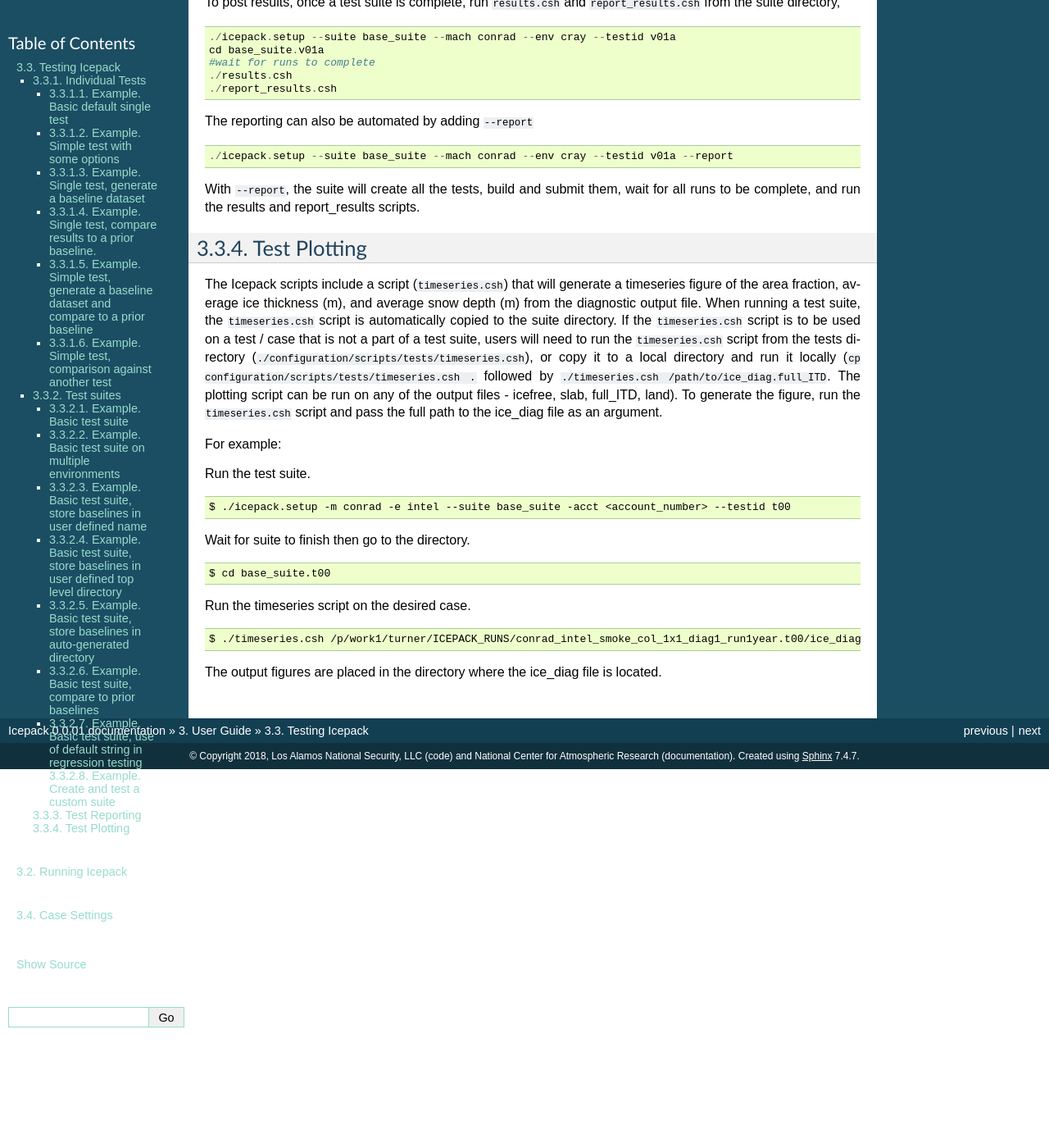
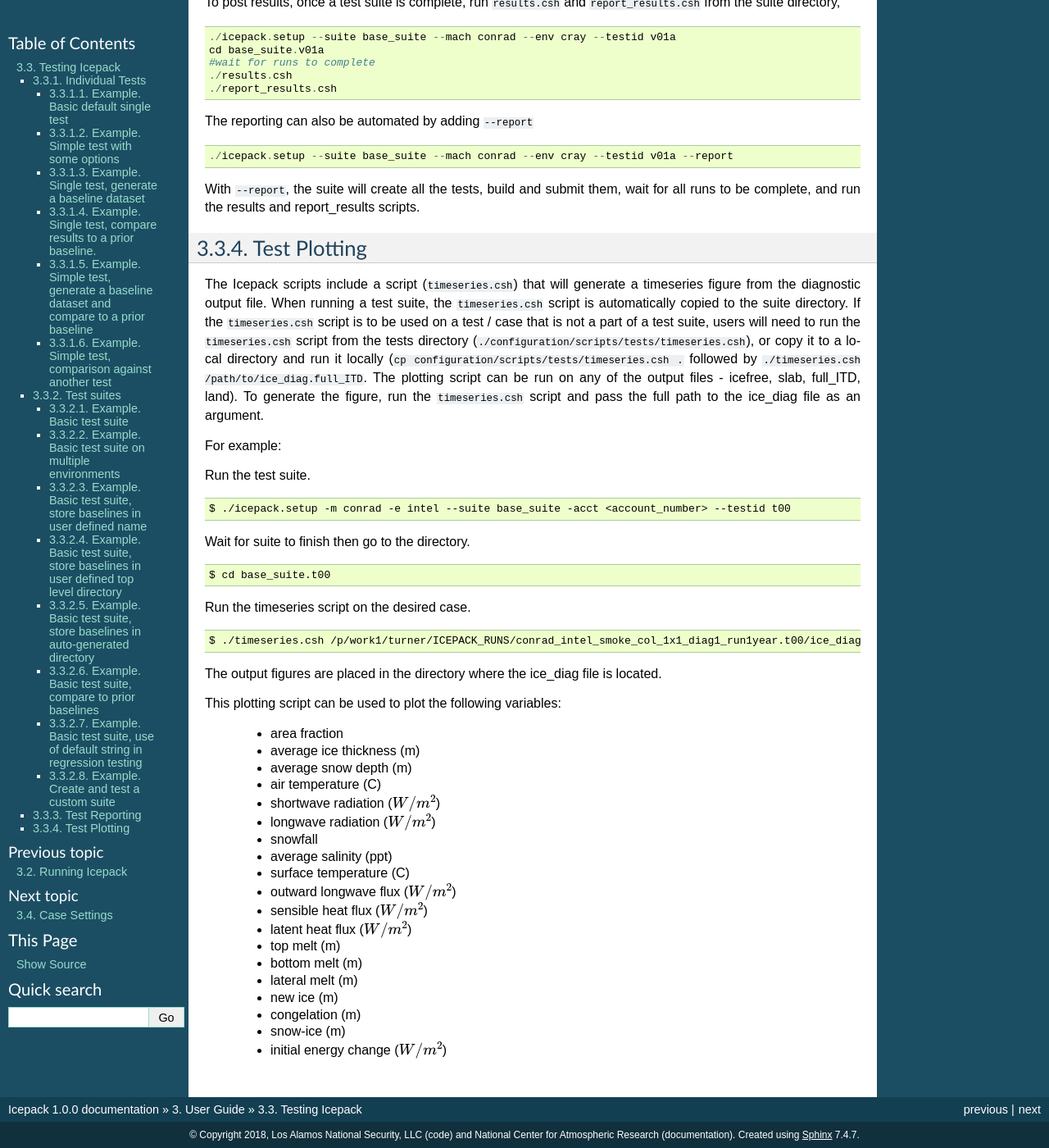
Before and after one commit to CICE-Consortium/Icepack, a Sphinx documentation site: the page built from doc/source/user_guide/ug_testing.rst, in a window 1280 px wide and 1400 px high, scrolled down 7576 px. Shown: the whole window at 82% size. Built offline with Sphinx 7.4.7, drawn with Linux system fonts in a browser that asks for light colours; some of the changed text lies outside the part shown.

Commit message:
Icepack doc odds and ends (#161)
* Documentation

* Adding PDF

```diff
--- a/doc/source/conf.py
+++ b/doc/source/conf.py
@@ -62,9 +62,9 @@ author = u'CICE-Consortium'
 # built documents.
 #
 # The short X.Y version.
-version = u'0.0'
+version = u'1.0.0'
 # The full version, including alpha/beta/rc tags.
-release = u'0.0.01'
+release = u'1.0.0'
 
 # The language for content autogenerated by Sphinx. Refer to documentation
 # for a list of supported languages.
--- a/doc/source/user_guide/ug_testing.rst
+++ b/doc/source/user_guide/ug_testing.rst
@@ -475,8 +475,8 @@ wait for all runs to be complete, and run the results and report_results scripts
 Test Plotting
 ----------------
 
-The Icepack scripts include a script (``timeseries.csh``) that will generate a timeseries figure of
-the area fraction, average ice thickness (m), and average snow depth (m) from the diagnostic output file.
+The Icepack scripts include a script (``timeseries.csh``) that will generate a timeseries
+figure from the diagnostic output file.
 When running a test suite, the ``timeseries.csh`` script is automatically copied to the suite directory.
 If the ``timeseries.csh`` script is to be used on a test / case that is not a part of a test suite,
 users will need to run the ``timeseries.csh`` script from the tests directory
@@ -501,3 +501,25 @@ Run the timeseries script on the desired case. ::
 $ ./timeseries.csh /p/work1/turner/ICEPACK_RUNS/conrad_intel_smoke_col_1x1_diag1_run1year.t00/ice_diag.full_ITD
 
 The output figures are placed in the directory where the ice_diag file is located.
+
+This plotting script can be used to plot the following variables:
+
+  - area fraction
+  - average ice thickness (m)
+  - average snow depth (m)
+  - air temperature (C)
+  - shortwave radiation (:math:`W/m^2`)
+  - longwave radiation (:math:`W/m^2`)
+  - snowfall
+  - average salinity (ppt)
+  - surface temperature (C)
+  - outward longwave flux (:math:`W/m^2`)
+  - sensible heat flux (:math:`W/m^2`)
+  - latent heat flux (:math:`W/m^2`)
+  - top melt (m)
+  - bottom melt (m)
+  - lateral melt (m)
+  - new ice (m)
+  - congelation (m)
+  - snow-ice (m)
+  - initial energy change (:math:`W/m^2`)
--- a/doc/source/user_guide/ug_troubleshooting.rst
+++ b/doc/source/user_guide/ug_troubleshooting.rst
@@ -112,10 +112,10 @@ albedos will still be zero in the dark, polar winter hemisphere.
 Interpretation of general results
 ---------------------------------
 
-Icepack releases are ``functional releases'' in the sense that the code runs,
+Icepack releases are "functional releases" in the sense that the code runs,
 does not crash, passes various tests, and requires further work to establish
 its scientific validity.  In general, users are not encouraged to use any of the
-CICE Consortium's model configurations to obtain ``scientific'' results.  The
+CICE Consortium's model configurations to obtain "scientific" results.  The
 test configurations are useful for model development, but sea ice models must
 be evaluated from a physical standpoint in a couple system because simplified
 configurations do not necessarily represent what is actually happening in the
```
Also changed, not shown: doc/source/user_guide/ug_running.rst (+8 -10 lines), 2 other files.
